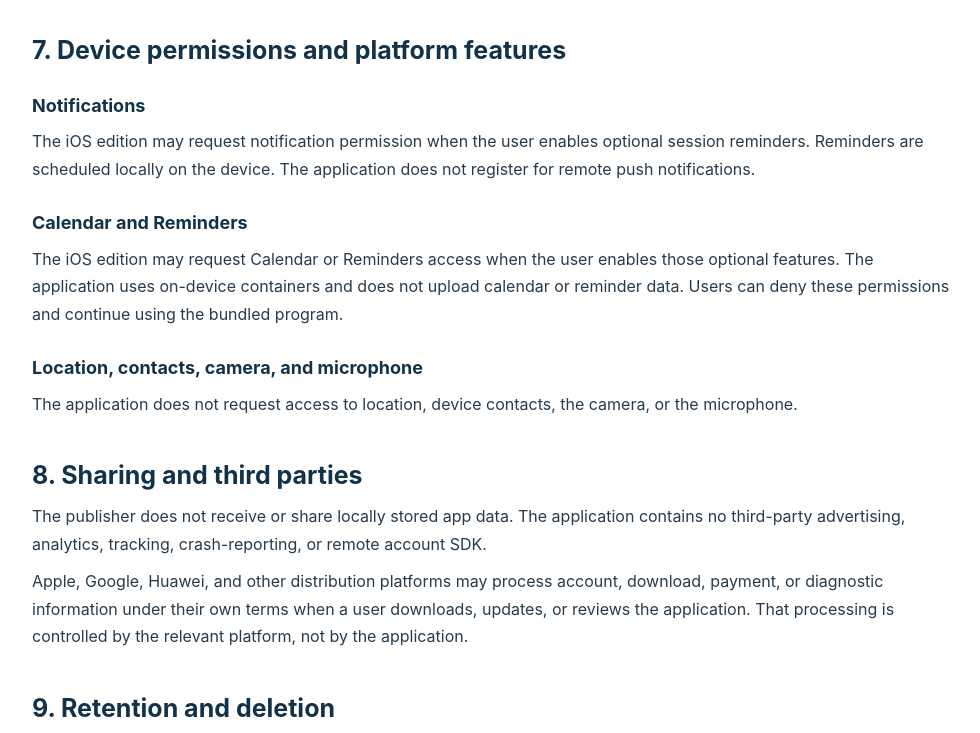
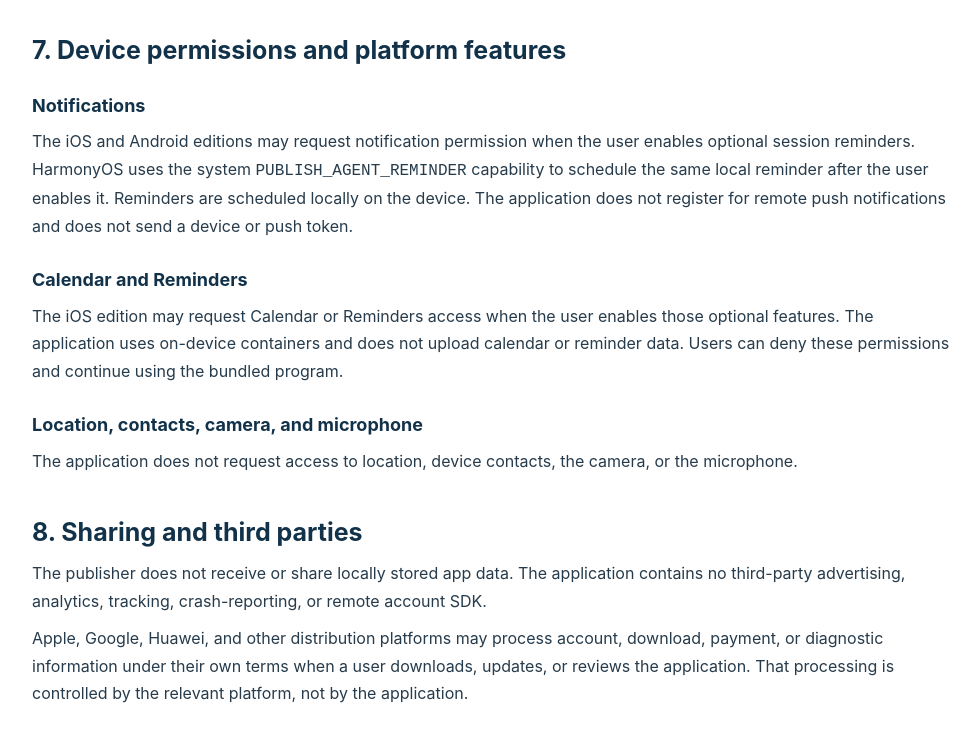
Before and after one commit to Brian-jiangz/xmas-2027-privacy, a plain HTML site: page dist/index.html in a window 1280 px wide. Shown: the part 2620-3353 px from the top of the page, without its empty margins (148-1128 px from the left). Drawn offline with Linux system fonts and the light colour scheme.

Commit message:
Document local reminder permissions

```diff
--- a/dist/index.html
+++ b/dist/index.html
@@ -255,7 +255,7 @@
 
         <h2>7. Device permissions and platform features</h2>
         <h3>Notifications</h3>
-        <p>The iOS edition may request notification permission when the user enables optional session reminders. Reminders are scheduled locally on the device. The application does not register for remote push notifications.</p>
+        <p>The iOS and Android editions may request notification permission when the user enables optional session reminders. HarmonyOS uses the system <code>PUBLISH_AGENT_REMINDER</code> capability to schedule the same local reminder after the user enables it. Reminders are scheduled locally on the device. The application does not register for remote push notifications and does not send a device or push token.</p>
         <h3>Calendar and Reminders</h3>
         <p>The iOS edition may request Calendar or Reminders access when the user enables those optional features. The application uses on-device containers and does not upload calendar or reminder data. Users can deny these permissions and continue using the bundled program.</p>
         <h3>Location, contacts, camera, and microphone</h3>
@@ -351,7 +351,7 @@
 
         <h2>七、设备权限与平台功能</h2>
         <h3>通知</h3>
-        <p>iOS 版本可能在用户启用可选场次提醒时申请通知权限。提醒仅在设备本地安排。App 不注册远程推送通知。</p>
+        <p>iOS 和 Android 版本可能在用户启用可选场次提醒时申请通知权限；HarmonyOS 版本在用户启用后使用系统 <code>PUBLISH_AGENT_REMINDER</code> 能力安排本地提醒。提醒仅在设备本地安排。App 不注册远程推送通知，也不发送设备标识或推送令牌。</p>
         <h3>日历与提醒事项</h3>
         <p>iOS 版本可能在用户启用相应可选功能时申请日历或提醒事项权限。App 仅使用设备本地的容器，不上传日历或提醒事项数据。用户可以拒绝授权，并继续使用随包会议内容。</p>
         <h3>定位、通讯录、相机与麦克风</h3>
```
